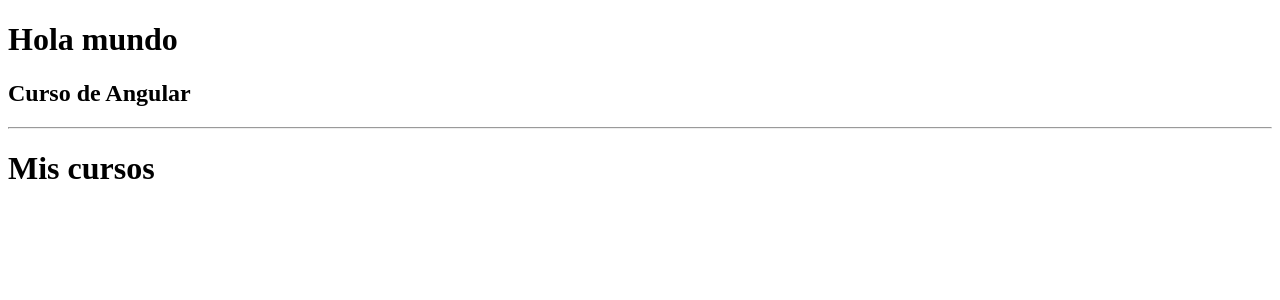
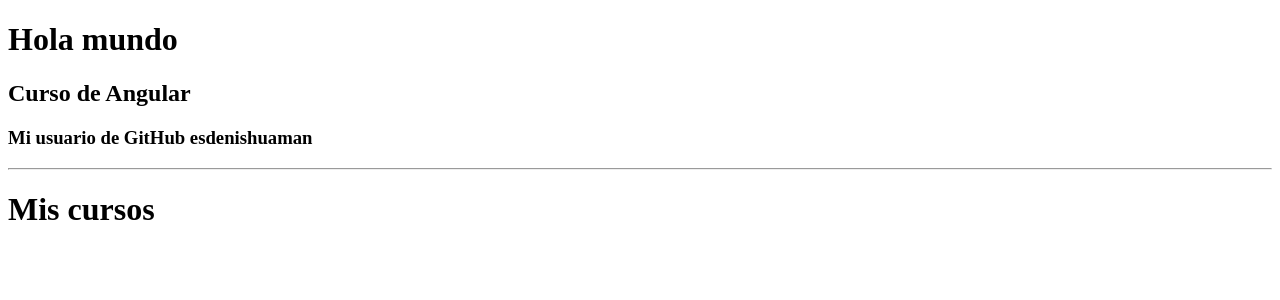
Before and after one commit to denishuaman/angular-hola-mundo, an Angular app: page / in a window 1280 px wide. Shown: the top 300 px of the page. Built offline with nearby package versions, Linux system fonts and the light colour scheme.

Commit message:
Se agregó la interpolación por medio de un método

```diff
--- a/src/app/app.component.html
+++ b/src/app/app.component.html
@@ -1,4 +1,5 @@
 <h1>Hola mundo</h1>
 <h2>{{ mensaje }}</h2>
+<h3>{{ 'Mi usuario de GitHub es' +  getNombre()}}</h3>
 <hr/>
 <cursos></cursos>
--- a/src/app/app.component.ts
+++ b/src/app/app.component.ts
@@ -6,5 +6,10 @@ import { Component } from '@angular/core';
   styleUrls: ['./app.component.css']
 })
 export class AppComponent {
-  mensaje = 'Curso de Angular'
+  mensaje = 'Curso de Angular';
+  nombre = 'denishuaman';
+
+  getNombre() {
+    return this.nombre;
+  }
 }
```
